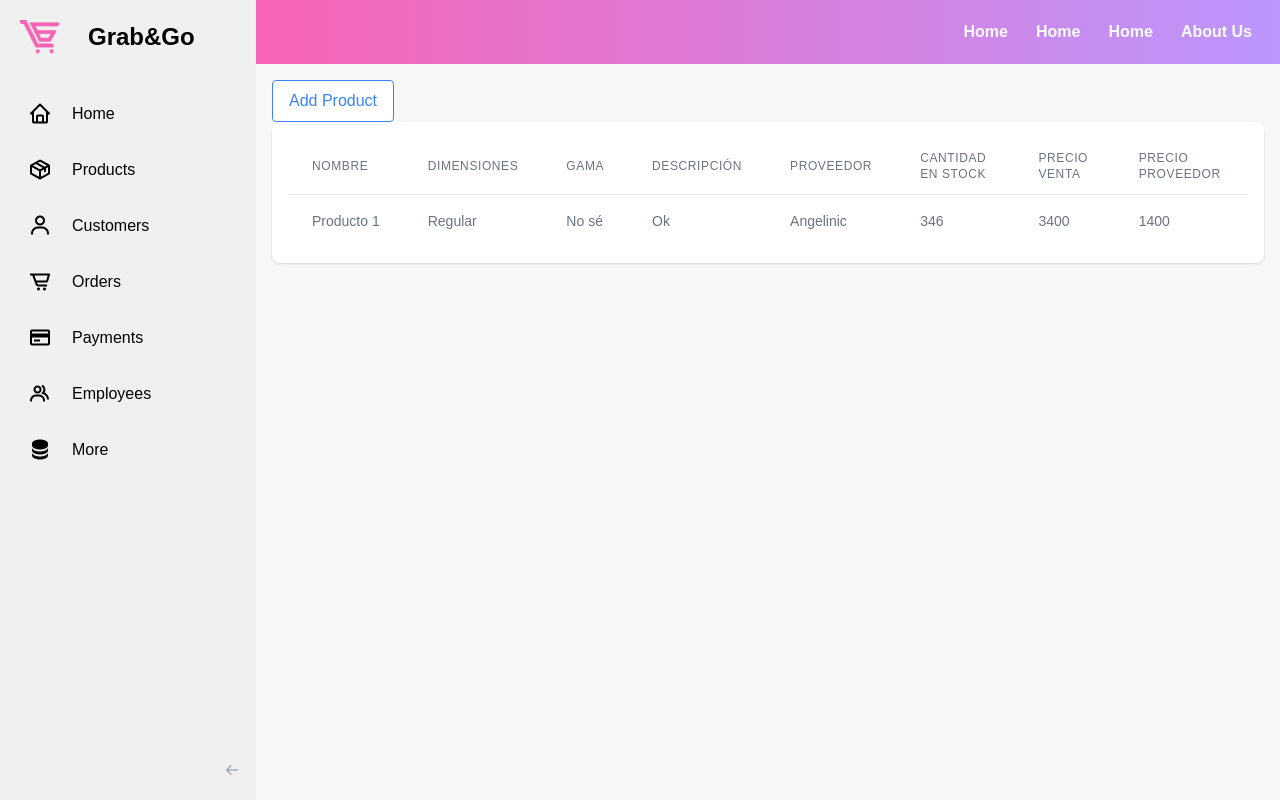
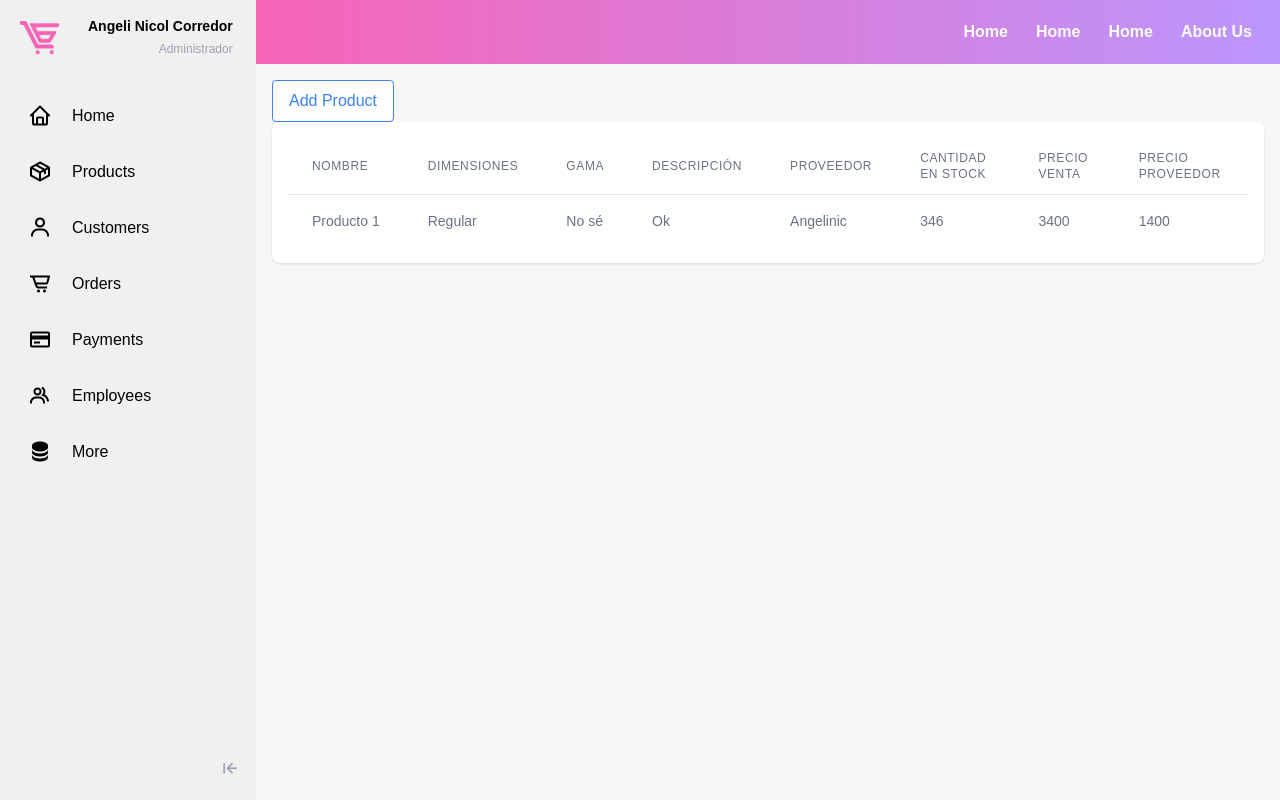
Before and after one commit to Jpcardenasg/GrabAndGo, an Angular app: page /admin in a window 1280 px wide. Built offline with nearby package versions, Linux system fonts and the light colour scheme.

Commit message:
style: :rocket: Minor Changes Sidenav

```diff
--- a/src/app/components/sidenav/sidenav.component.css
+++ b/src/app/components/sidenav/sidenav.component.css
@@ -1,9 +1,5 @@
 .sidenav {
     transition: all .5s ease;
-}
-
-.sidenav-collapsed {
-    width: 5rem;
 }
 
 
--- a/src/app/components/sidenav/sidenav.component.html
+++ b/src/app/components/sidenav/sidenav.component.html
@@ -1,12 +1,16 @@
-<div class="sidenav flex flex-col justify-between bg-sidenav w-64 h-screen"
-    [class]="isCollapsed ? 'sidenav-collapsed':''">
+<div class="sidenav flex flex-col justify-between bg-sidenav h-screen" [class]="isCollapsed ? 'w-20':'w-64'">
 
     <div>
         <div class="flex items-center w-full p-4">
             <button (click)="toggleSidenav()" class="text-center w-12 min-w-12 p-1">
                 <img src="gnglogo-rosa.svg" alt="Grab and go logo rosado">
             </button>
-            @if (!isCollapsed) {<div class="ml-6 font-bold text-2xl">Grab&Go</div>}
+            @if (!isCollapsed) {
+            <div class="text-end">
+                <div class="ml-6 font-semibold text-sm">Angeli Nicol Corredor</div>
+                <span class="text-xs font-medium text-gray-400">Administrador</span>
+            </div>
+            }
         </div>
         <ul class="flex flex-col items-center p-4">
             @for (data of navData; track $index) {
@@ -22,7 +26,7 @@
 
     <footer class="flex justify-end p-4">
         @if (!isCollapsed) {
-        <button (click)="closeSidenav()" class="text-gray-400"><i class='bx bx-arrow-back'></i></button>
+        <button (click)="closeSidenav()" class="text-xl text-gray-400"><i class='bx bx-arrow-to-left'></i></button>
         }
     </footer>
 </div>
--- a/src/styles.css
+++ b/src/styles.css
@@ -13,6 +13,5 @@
 }
 
 body {
-    /* position: relative; */
     background-color: #F7F7F7;
 }
```
